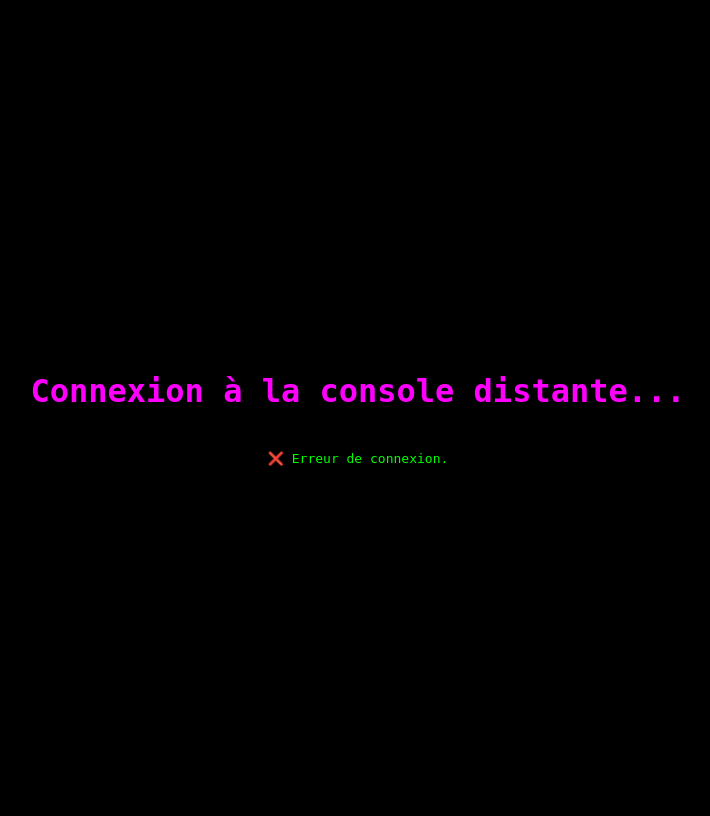
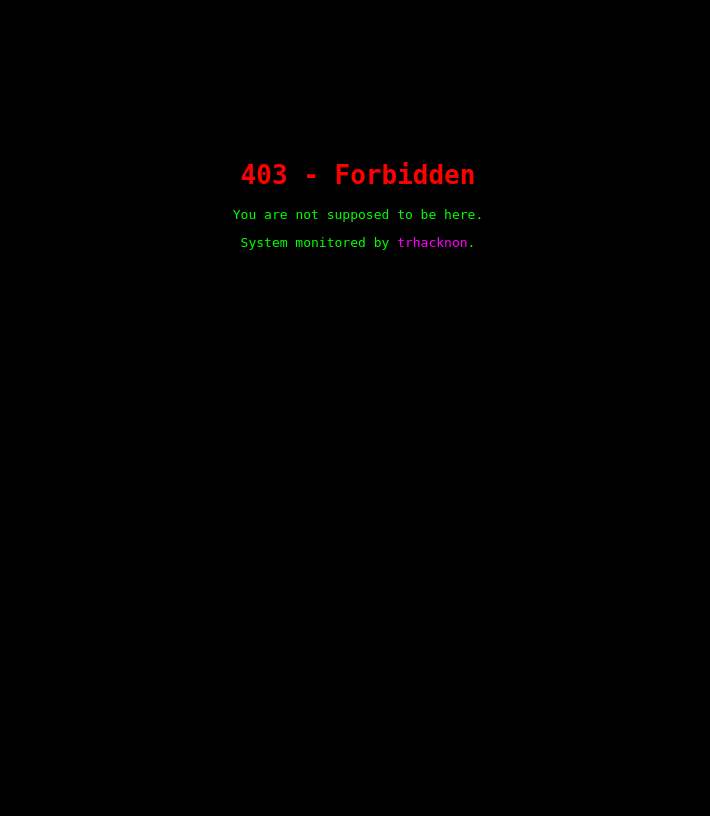
Before and after one commit to trh4ckn0n/challrepod, a Flask app: page / in a window 1280 px wide. Shown: the whole page, without its empty margins (282-992 px from the left). After the commit the page ends 250 px from the top, so only its background shows below. Run offline with Flask 3, Linux system fonts and the light colour scheme; parts of the project's set-up code (start-up, migrations or seed data) failed here and were passed over.

Commit message:
Update index.html

```diff
--- a/templates/index.html
+++ b/templates/index.html
@@ -2,42 +2,22 @@
 <html lang="fr">
 <head>
   <meta charset="UTF-8">
-  <title>Connexion Système</title>
+  <title>Access Denied</title>
   <style>
     body {
       background: #000;
       color: #0f0;
       font-family: monospace;
-      display: flex;
-      flex-direction: column;
-      align-items: center;
-      justify-content: center;
-      height: 100vh;
+      text-align: center;
+      margin-top: 20vh;
     }
-    h1 {
-      font-size: 2rem;
-      color: #f0f;
-    }
-    #status {
-      margin-top: 20px;
-    }
+    h1 { color: #f00; }
+    span { color: #f0f; }
   </style>
 </head>
 <body>
-  <h1>Connexion à la console distante...</h1>
-  <div id="status">⏳ En attente...</div>
-
-  <script>
-    const beaconUrl = atob("aHR0cHM6Ly9jaGFsbHJlcG9kLm9ucmVuZGVyLmNvbS9waW5n");
-    fetch(beaconUrl, {
-      method: "POST",
-      body: JSON.stringify({ user: "anonymous", time: Date.now() }),
-      headers: { "Content-Type": "application/json" }
-    }).then(() => {
-      document.getElementById("status").textContent = "✅ Connexion établie.";
-    }).catch(() => {
-      document.getElementById("status").textContent = "❌ Erreur de connexion.";
-    });
-  </script>
+  <h1>403 - Forbidden</h1>
+  <p>You are not supposed to be here.</p>
+  <p>System monitored by <span>trhacknon</span>.</p>
 </body>
 </html>
```
